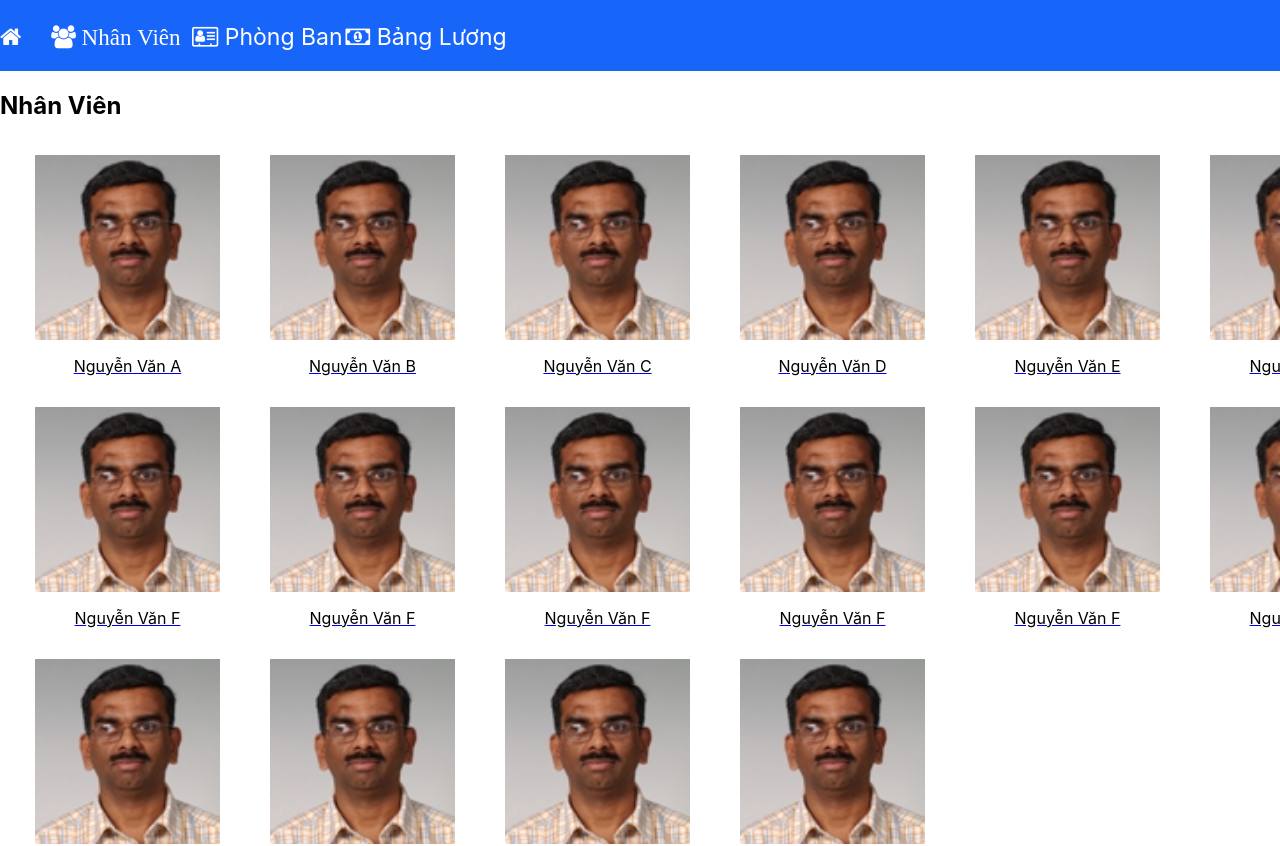
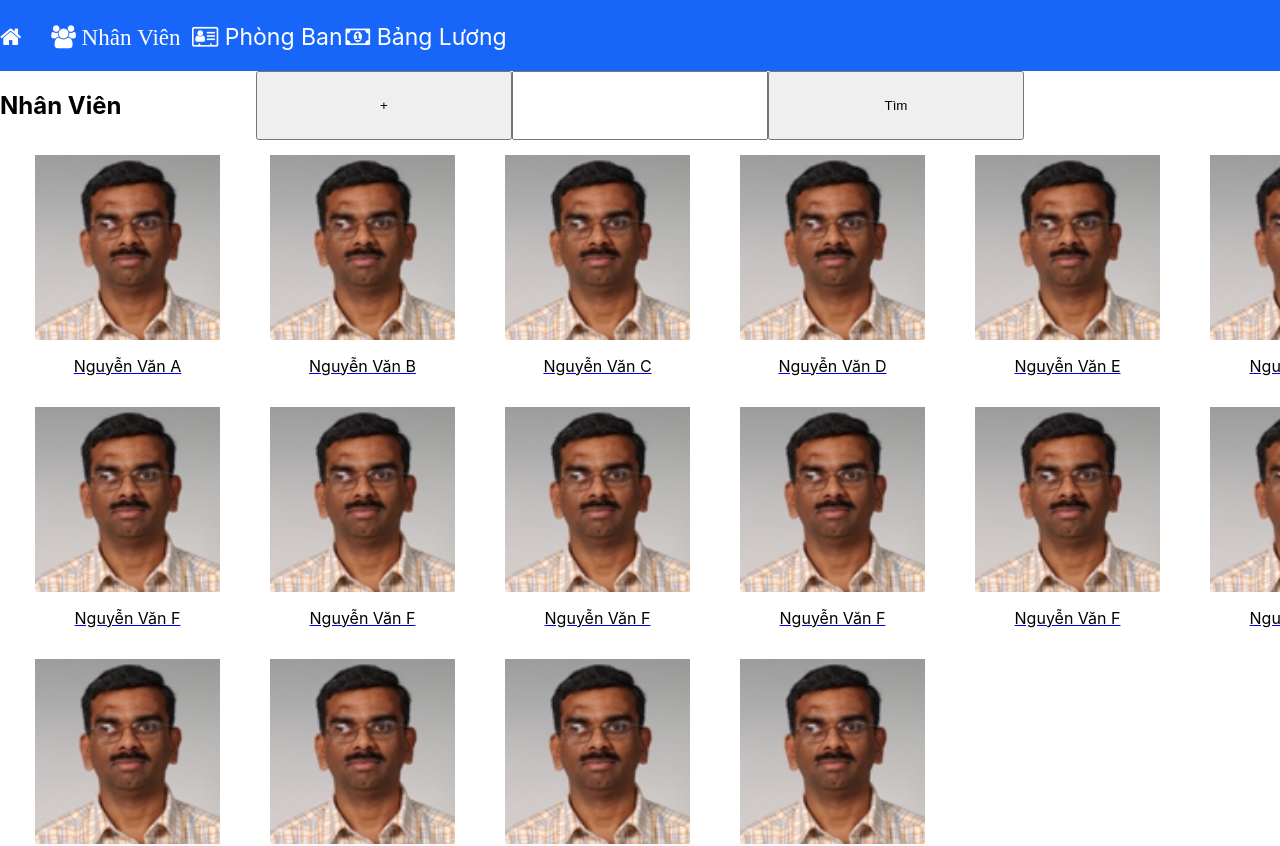
Before and after one commit to HaiBinhFX11493/Asm1ReactJS, a React (Create React App) app: page /home in a window 1280 px wide. Shown: the top 846 px of the page. Built offline with nearby package versions, Linux system fonts and the light colour scheme.

Commit message:
lam project3

```diff
--- a/src/App.css
+++ b/src/App.css
@@ -131,6 +131,11 @@ text-decoration: none;
 	display: grid;
 	grid-template-columns: 3% 97%;
 }
+.BtnControl{
+	grid-template-columns: 20% 20% 20% 20% 20%;
+    display: grid;
+}
+
 @media only screen and (max-width: 1024px)  {
   .contentBody{
     display: grid;
--- a/src/pages/nhanVien.jsx
+++ b/src/pages/nhanVien.jsx
@@ -1,4 +1,4 @@
-import React,{useState} from 'react'
+import React from 'react'
 import {Routes,Route,Link} from "react-router-dom";
 // lay gia tri
 function NhanVien(props) {
@@ -11,7 +11,12 @@ function NhanVien(props) {
 function BodyUI({dataAPI}) {
 
 	return (<div className="ContentBodyNhanVien">
+		<div className="BtnControl">
 		<h2> Nhân Viên </h2>
+		<button>+</button>
+		<input type="text" />
+		<button>Tìm</button>
+		</div>
 		<div className="contentInfo">
 			{dataAPI.map((e) => {
 				return <DataNv key={e.id} data={e} />
```
